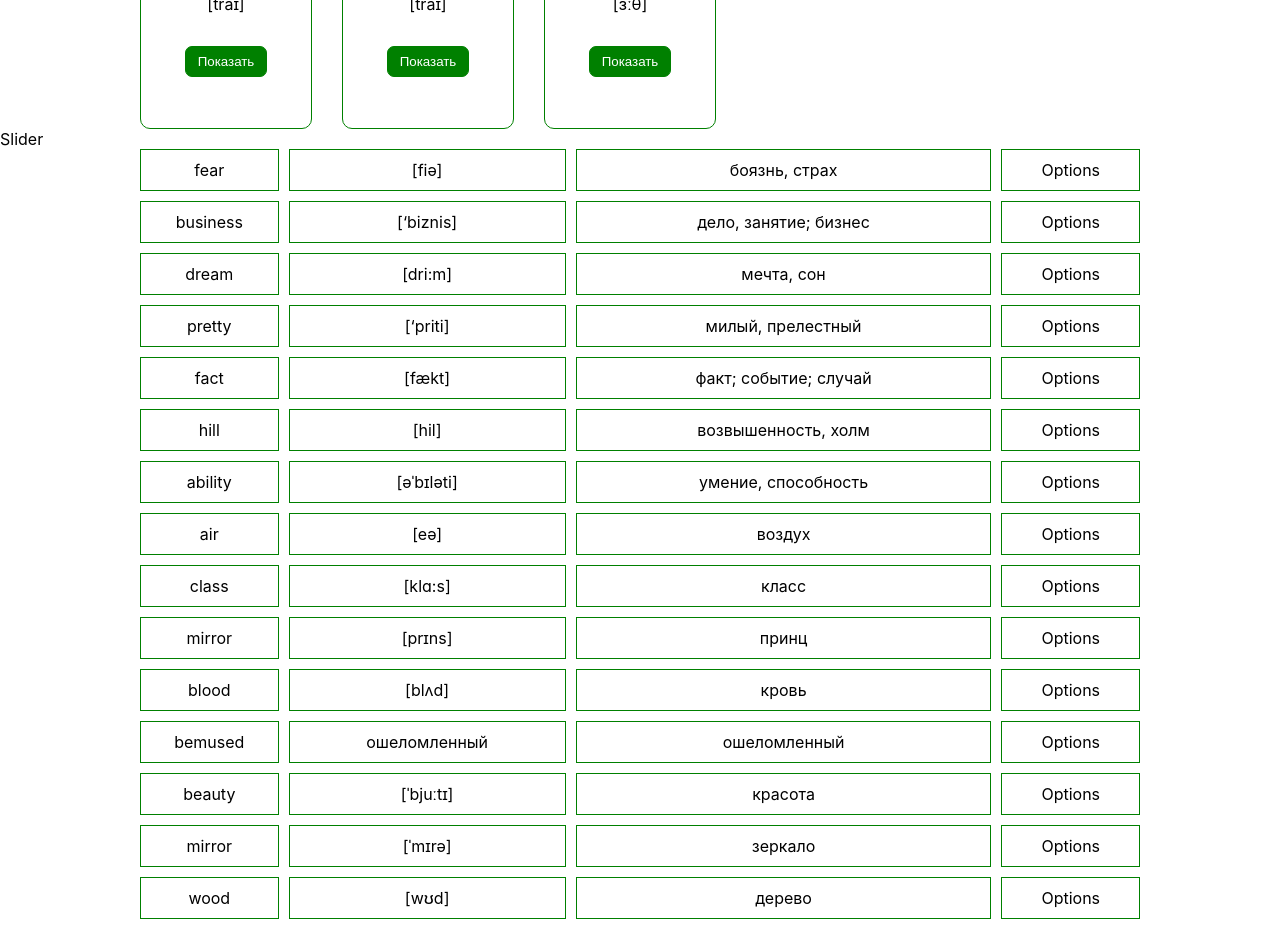
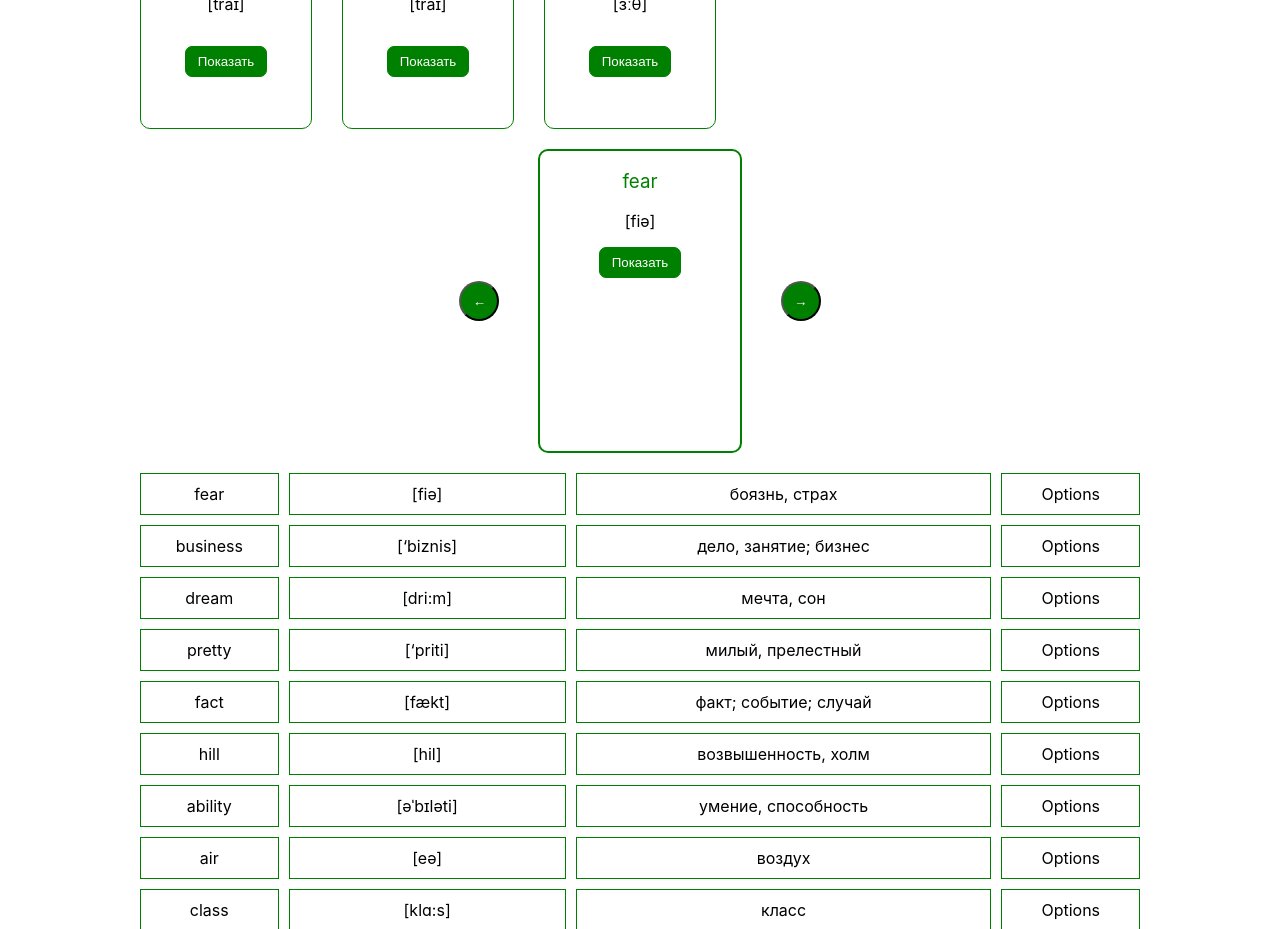
Before and after one commit to albina990/React_globalproject, a React (Create React App) app: page / in a window 1280 px wide. Shown: the part 2100-3029 px from the top of the page. Built offline with nearby package versions, Linux system fonts and the light colour scheme.

Commit message:
add slider

```diff
--- a/src/App.js
+++ b/src/App.js
@@ -13,7 +13,7 @@ function App() {
     <Header/>
     <Home/>
     <Cards arr={words}/>
-    <Slider/>
+    <Slider arr={words}/>
     <Table arr={words}/>
     <Footer/>
   </>
--- a/src/components/Card/Card.jsx
+++ b/src/components/Card/Card.jsx
@@ -1,8 +1,30 @@
-import React from 'react'
-import st from './Card.module.scss'
+import React, { useState } from 'react'
+import st from "./Card.module.scss"
+import Button from '../Button/Button'
 
-export default function Card() {
-  return (
-    <div className={st.card}>Card</div>
-  )
+export default function Card(props) {
+    const { item } = props
+    const [selectedItem, setSelectedItem] = useState(false);
+//     const [selectedIndex, setSelectedIndex] = useState(false);
+
+const handleClick = () => {
+    setSelectedItem(!selectedItem);
 }
+// const handleChange = (index) =>{
+//     setSelectedIndex(index);
+// }
+
+    return (
+        <>
+            {
+                <div className={st.slider__card}>
+                    <div>
+                        <h3 className={st.slider__word}>{item.english}</h3>
+                        <p>{item.transcription}</p>
+                        {selectedItem ? <p>{item.russian}</p> : <p onClick={() => handleClick()}><Button styleName='flashcards__btn' content='Показать' /></p>}
+                    </div>
+                </div>
+            }
+        </>
+    )
+}
--- a/src/components/Card/Card.module.scss
+++ b/src/components/Card/Card.module.scss
@@ -1,5 +1,16 @@
-.card{
-    border: 1px solid green;
-    width: 150px;
+.slider__card{
+    display:flex;
+    flex-direction: column;
+
+    border: 2px solid green;
+    width: 200px;
     height: 300px;
+    border-radius: 10px;
+    text-align: center;
+
+    .slider__word{
+        color: green;
+        font-weight: 400;
+    }
+
 }
--- a/src/pages/Slider/Slider.jsx
+++ b/src/pages/Slider/Slider.jsx
@@ -1,7 +1,23 @@
-import React from 'react'
+import React, { useState } from 'react'
+import st from './Slider.module.scss'
+import Card from '../../components/Card/Card'
 
-export default function Slider() {
+export default function Slider(props) {
+  const {arr} = props;
+  const [isClicked, setClicked] = useState(false);
+  let index = 0;
+  const handleClick = () => {
+    index = Math.random() * 10;
+
+  }
+
   return (
-    <div>Slider</div>
+    <div className={st.container}>
+      <div className={st.slider}>
+      <button className={st.slider__arrow}>←</button>
+        <Card item={arr[index]}/>
+      <button className={st.slider__arrow}>→</button>
+      </div>
+    </div>
   )
 }
--- a/src/pages/Slider/Slider.module.scss
+++ b/src/pages/Slider/Slider.module.scss
@@ -0,0 +1,22 @@
+.container{
+    max-width: 1000px;
+    margin:20px auto;
+}
+.slider{
+    max-width: 400px;
+    display: flex;
+    justify-content: space-around;
+    align-items: center;
+    margin:0 auto;
+
+
+    .slider__arrow{
+        background-color: green;
+        color: white;
+        font-weight: bold;
+        border-radius: 20px;
+        height: 40px;
+        width:40px;
+        cursor: pointer;
+    }
+}
--- a/src/pages/Table/Table.jsx
+++ b/src/pages/Table/Table.jsx
@@ -3,12 +3,11 @@ import st from './Table.module.scss'
 import RowOfTable from '../../components/RowOfTable/RowOfTable'
 
 export default function Table(props) {
-    // const {arr} = props;
+    const {arr} = props;
 
     return (
         <div className={st.container}>
-        {props.arr.map((item, index) => (
-
+        {arr.map((item, index) => (
             <RowOfTable item={item}/>
         ))}
         </div>
```
